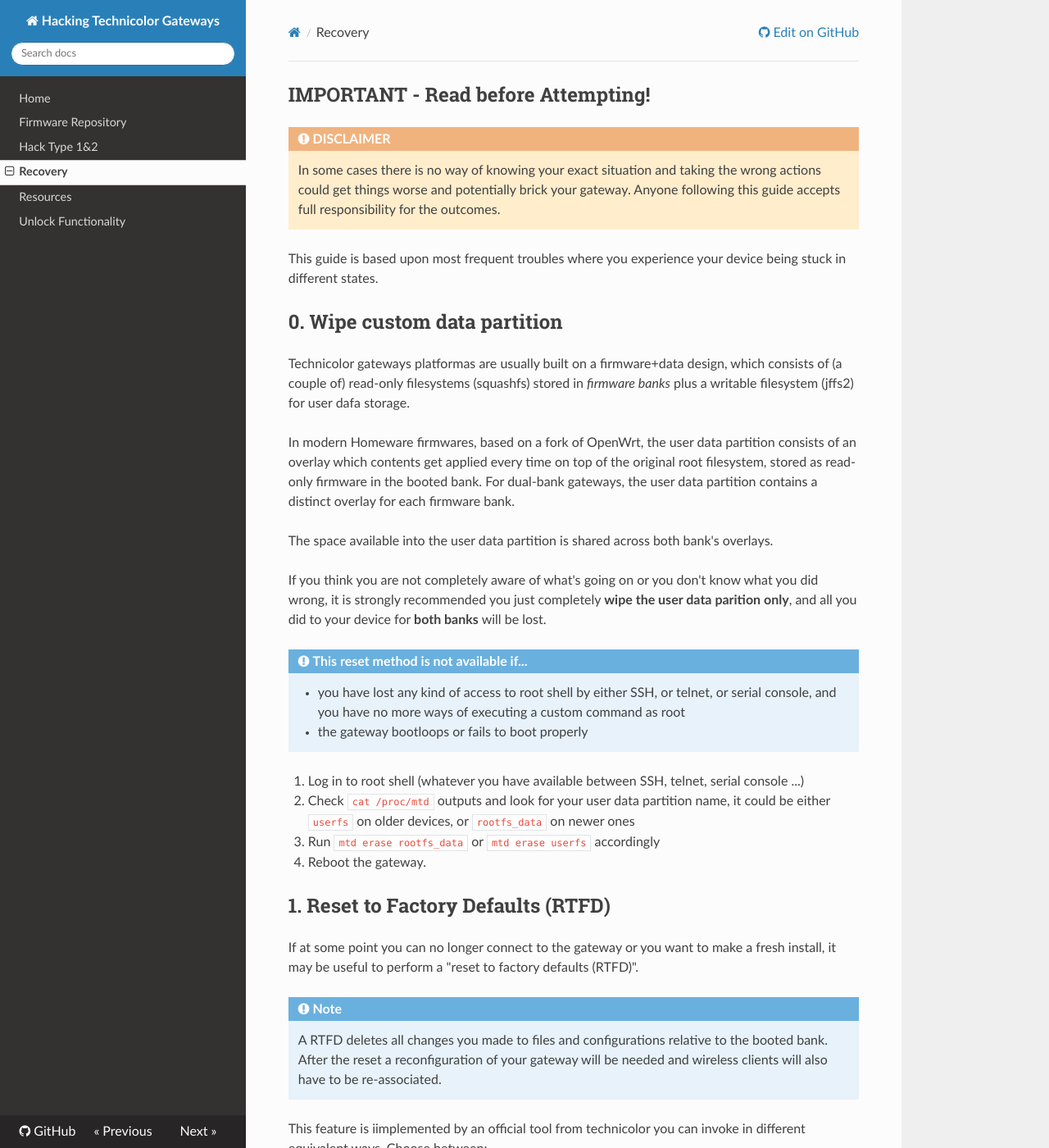
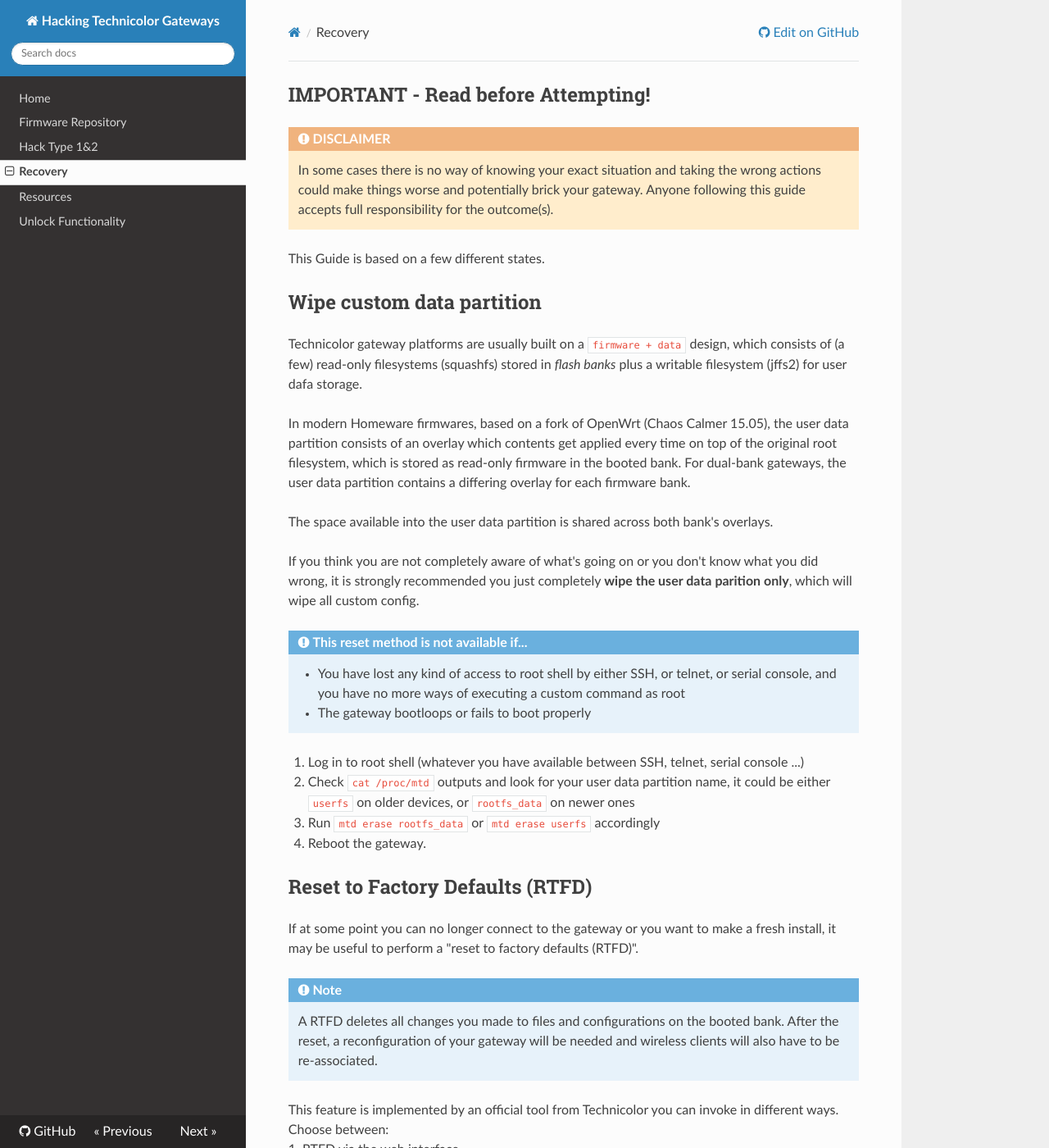
Before and after one commit to hack-technicolor/hack-technicolor, an MkDocs documentation site: the page built from docs/Recovery.md, in a window 1280 px wide and 1400 px high. Shown: the whole window at 82% size. Built offline with MkDocs 1.6.1, drawn with Linux system fonts in a browser that asks for light colours; nearby versions of some CDN libraries; some of the changed text lies outside the part shown.

Commit message:
Fix some grammar

```diff
--- a/docs/Recovery.md
+++ b/docs/Recovery.md
@@ -4,26 +4,26 @@
 ## IMPORTANT - Read before Attempting!
 
 !!! caution "DISCLAIMER"
-    In some cases there is no way of knowing your exact situation and taking the wrong actions could get things worse and potentially brick your gateway. Anyone following this guide accepts full responsibility for the outcomes.
+    In some cases there is no way of knowing your exact situation and taking the wrong actions could make things worse and potentially brick your gateway. Anyone following this guide accepts full responsibility for the outcome(s).
 
-This guide is based upon most frequent troubles                   where you experience your device being stuck in different states.
+This Guide is based on a few different states.
 
 
 #################################################################################################################################################################################################
 
-## 0. Wipe custom data partition
+## Wipe custom data partition
 
-Technicolor gateways platformas are usually built on a firmware+data design, which consists of (a couple of) read-only filesystems (squashfs) stored in *firmware banks* plus a writable filesystem (jffs2) for user dafa storage.
+Technicolor gateway platforms are usually built on a `firmware + data` design, which consists of (a few) read-only filesystems (squashfs) stored in *flash banks* plus a writable filesystem (jffs2) for user dafa storage.
 
-In modern Homeware firmwares, based on a fork of OpenWrt, the user data partition consists of an overlay which contents get applied every time on top of the original root filesystem, stored as read-only firmware in the booted bank. For dual-bank gateways, the user data partition contains a distinct overlay for each firmware bank.
+In modern Homeware firmwares, based on a fork of OpenWrt (Chaos Calmer 15.05), the user data partition consists of an overlay which contents get applied every time on top of the original root filesystem, which is stored as read-only firmware in the booted bank. For dual-bank gateways, the user data partition contains a differing overlay for each firmware bank.
 
 The space available into the user data partition is shared across both bank's overlays.
 
-If you think you are not completely aware of what's going on or you don't know what you did wrong, it is strongly recommended you just completely **wipe the user data parition only**, and all you did to your device for **both banks** will be lost.
+If you think you are not completely aware of what's going on or you don't know what you did wrong, it is strongly recommended you just completely **wipe the user data parition only**, which will wipe all custom config.
 
 !!! note "This reset method is not available if..."
-	- you have lost any kind of access to root shell by either SSH, or telnet, or serial console, and you have no more ways of executing a custom command as root
-    - the gateway bootloops or fails to boot properly
+	- You have lost any kind of access to root shell by either SSH, or telnet, or serial console, and you have no more ways of executing a custom command as root
+    - The gateway bootloops or fails to boot properly
 
 1. Log in to root shell (whatever you have available between SSH, telnet, serial console ...)
 2. Check `cat /proc/mtd` outputs and look for your user data partition name, it could be either `userfs` on older devices, or `rootfs_data` on newer ones
@@ -33,18 +33,17 @@
 
 #################################################################################################################################################################################################
 
-## 1. Reset to Factory Defaults (RTFD)
+## Reset to Factory Defaults (RTFD)
 
 If at some point you can no longer connect to the gateway or you want to make a fresh install, it may be useful to perform a "reset to factory defaults (RTFD)".
 
 !!! note
-    A RTFD deletes all changes you made to files and configurations relative to the booted bank. After the reset a reconfiguration of your gateway will be needed and wireless clients will also have to be re-associated.
+    A RTFD deletes all changes you made to files and configurations on the booted bank. After the reset, a reconfiguration of your gateway will be needed and wireless clients will also have to be re-associated.
 
-This feature is iimplemented by an official tool from technicolor you can invoke in different equivalent ways. Choose between:
+This feature is implemented by an official tool from Technicolor you can invoke in different ways. Choose between:
 1. RTFD via the web interface
 2. RTFD via the reset button
-3. RTFD via the CLI shell
-4. Manually do what RTFD does via root shell
+3. RTFD via the CLI (shell)
 
 !!! caution "Unroot prevention"
     Some un-root prevention mechanisms implemented by various modders may inject or modify default RTFD behaviour. If you installed some custom mod which has un-root prevention features, take into account that RTFD may be broken because of such modifications.
@@ -272,7 +271,7 @@
 - Set is as active (switchover)
 - Trigger a failboot
 
-## Switchover
+#### Switchover
 
 If you have got shella access into the gateway, this is really trivial as you only need to run the `switchover` command, or manually update contents of `/proc/banktable/active`.
 
@@ -280,7 +279,7 @@
 
 If none of the above options are viable in your situation, unfortunately you must opt for failboot instead.
 
-## Failboot
+#### Failboot
 
 Failboot comes handy whenever you are locked out from your gateway and you want to forcefully boot the passive bank for any reason.
 For example on a Telstra Frontier gateway with v17.2.0261-820-RA loaded, it may be possible to trigger a failboot and boot the old Type 2 16.3 image, which could be still there from into the previous bank by using the timed reset method, and then proceed with the usual rooting guides.
```
Also changed, not shown: other parts of docs/Recovery.md (+6 -6 lines).
